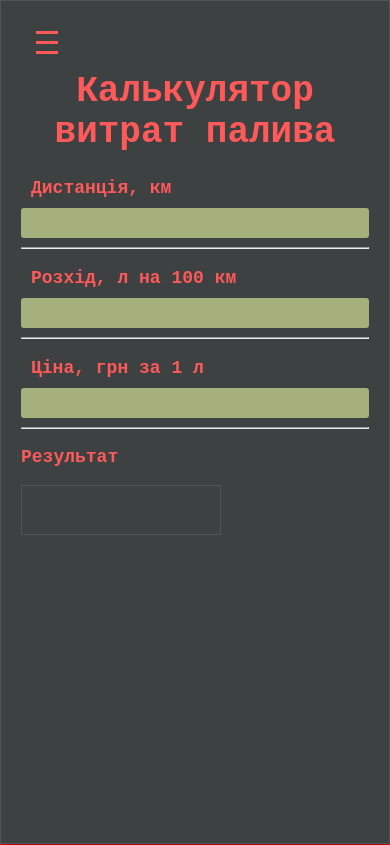
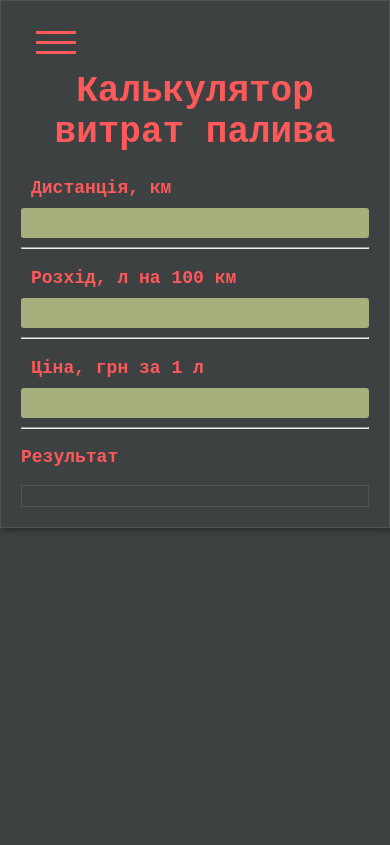
Before and after one commit to OleksandrVito/calculator, a plain HTML site: page index.html in a window 390 px wide. Drawn offline with Linux system fonts and the light colour scheme.

Commit message:
Add files via upload

```diff
--- a/style.css
+++ b/style.css
@@ -5,13 +5,14 @@ body {
 }
 
 #result {
-  width: 200px;
-  height: 50px;
+  /* width: 200px; */
+  /* height: 50px; */
   box-sizing: border-box;
   border: solid 1px #505455;
   text-align: left;
   padding-top: 10px;
   padding-left: 5px;
+  padding-bottom: 10px;
   line-height: 20px;
 }
 
@@ -91,7 +92,8 @@ label {
 /* Menu */
 .title {
   position: relative;
-  padding-top: 5px;
+  padding-top: 50px;
+  padding-left: 0px;
   padding-bottom: 15px;
 }
 h1 {
@@ -150,7 +152,7 @@ a:active {
 .menu__btn > span::after {
   display: block;
   position: absolute;
-  width: 100%;
+  width: 40px;
   height: 3px;
   background-color: #ff595a;
   transition-duration: 0.25s;
@@ -194,7 +196,8 @@ a:active {
 
 @media (max-width: 768px) {
   body {
-    background: red;
+    background-color: #3d4142;
+    /* height: 100vh */
   }
 
   .block {
@@ -207,7 +210,7 @@ a:active {
 
   .container {
     width: 100vw;
-    height: 100vh;
+    height: 100%;
   }
   .menu__box {
     width: 100vw;
@@ -221,7 +224,4 @@ a:active {
   .menu__btn {
     display: block;
   }
-  .title {
-    padding-top: 50px;
-  }
 }
```
